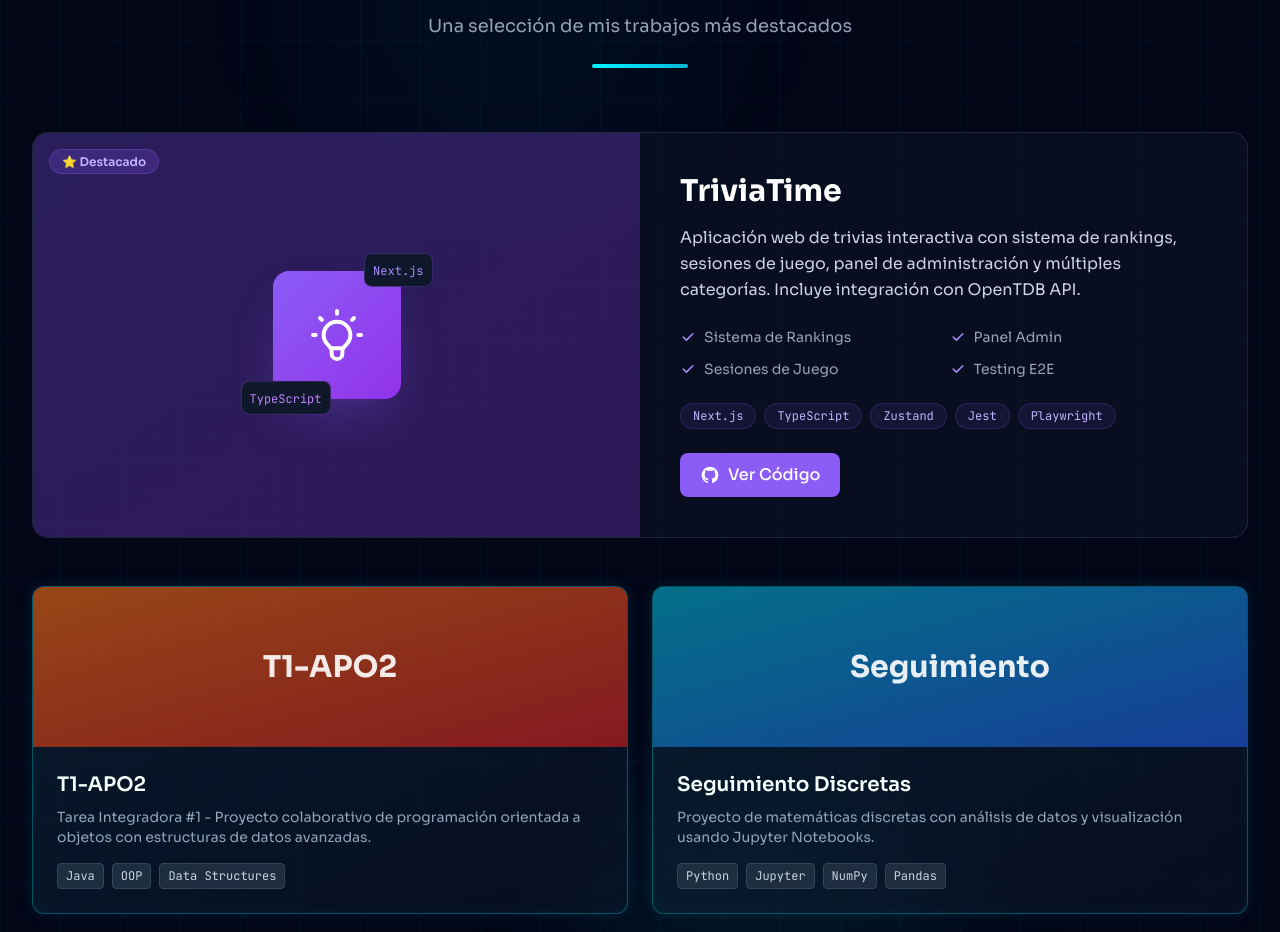
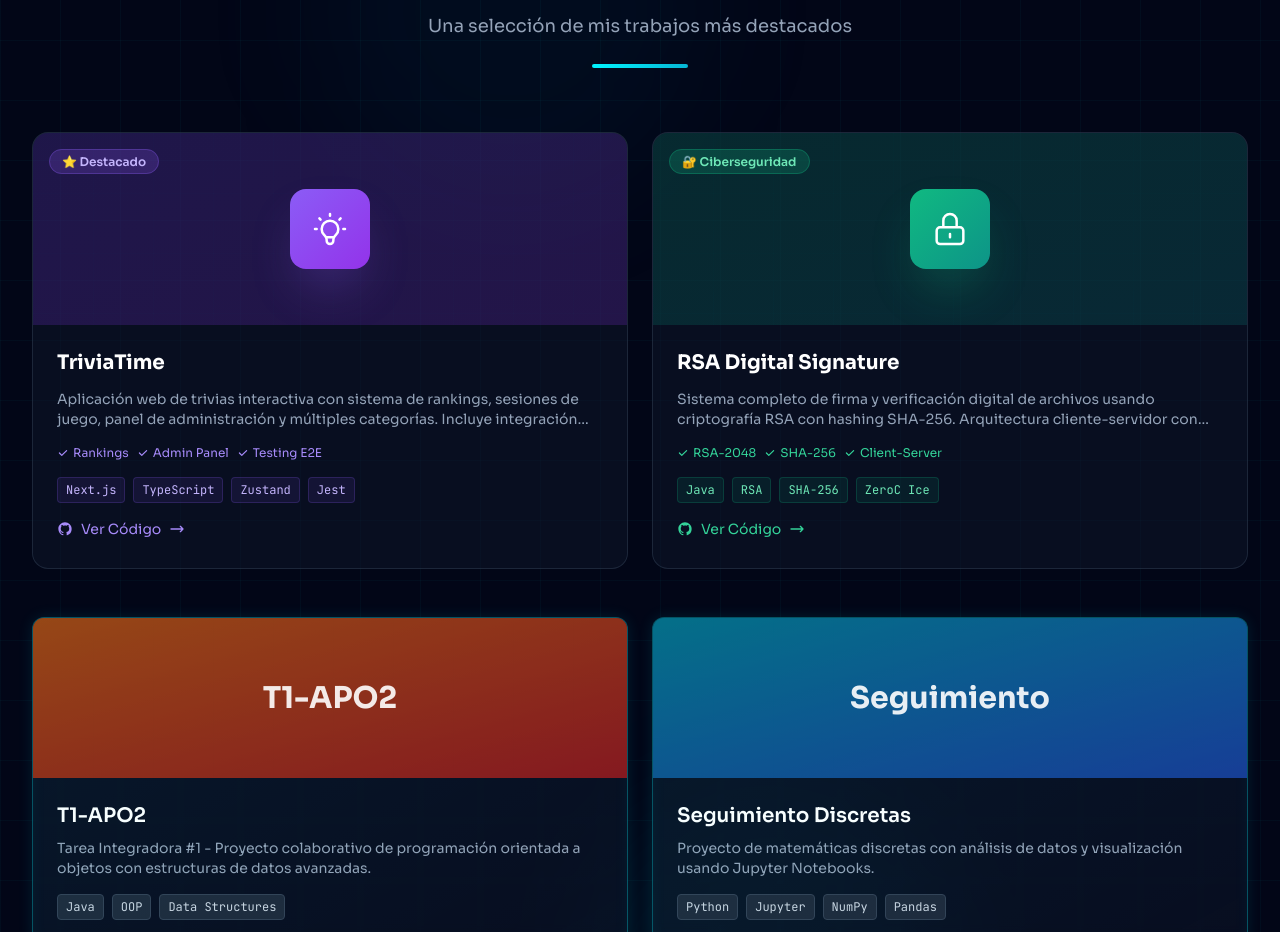
Before and after one commit to JuanAmor8/Portafolio-Juan-Amorocho, an Astro site: page / in a window 1280 px wide. Shown: the part 980-1912 px from the top of the page. Built offline with nearby package versions, Linux system fonts and the light colour scheme; Astro itself is replaced by a stand-in of ours.

Commit message:
Add RSA Digital Signature project and improve projects section

```diff
--- a/src/components/Projects.tsx
+++ b/src/components/Projects.tsx
@@ -14,9 +14,25 @@
     demo: null,
     featured: true,
     color: 'from-violet-500 to-purple-600',
+    icon: 'trivia',
   },
   {
     id: 2,
+    title: 'RSA Digital Signature',
+    description: {
+      es: 'Sistema completo de firma y verificación digital de archivos usando criptografía RSA con hashing SHA-256. Arquitectura cliente-servidor con ZeroC Ice.',
+      en: 'Complete digital file signing and verification system using RSA cryptography with SHA-256 hashing. Client-server architecture with ZeroC Ice.',
+    },
+    image: '/projects/signature.jpg',
+    technologies: ['Java', 'RSA', 'SHA-256', 'ZeroC Ice', 'BouncyCastle'],
+    github: 'https://github.com/Cibersecurity-Org/sigCheckImplementation',
+    demo: null,
+    featured: true,
+    color: 'from-emerald-500 to-teal-600',
+    icon: 'security',
+  },
+  {
+    id: 3,
     title: 'T1-APO2',
     description: {
       es: 'Tarea Integradora #1 - Proyecto colaborativo de programación orientada a objetos con estructuras de datos avanzadas.',
@@ -26,11 +42,12 @@
     technologies: ['Java', 'OOP', 'Data Structures'],
     github: 'https://github.com/JuanAmor8/T1-APO2',
     demo: null,
-    featured: true,
+    featured: false,
     color: 'from-orange-500 to-red-600',
+    icon: 'code',
   },
   {
-    id: 3,
+    id: 4,
     title: 'Seguimiento Discretas',
     description: {
       es: 'Proyecto de matemáticas discretas con análisis de datos y visualización usando Jupyter Notebooks.',
@@ -40,8 +57,9 @@
     technologies: ['Python', 'Jupyter', 'NumPy', 'Pandas'],
     github: 'https://github.com/JuanAmor8/Seguimiento-7-Discretas-',
     demo: null,
-    featured: true,
+    featured: false,
     color: 'from-cyan-500 to-blue-600',
+    icon: 'data',
   },
 ];
 
@@ -64,37 +82,20 @@
           <div className="w-24 h-1 bg-gradient-to-r from-accent-cyan to-primary-500 mx-auto rounded-full mt-6" />
         </div>
 
-        {/* Featured Project - TriviaTime */}
-        <div className="mb-12">
+        {/* Featured Projects */}
+        <div className="grid lg:grid-cols-2 gap-6 mb-12">
+          {/* TriviaTime */}
           <article className="group relative overflow-hidden rounded-2xl bg-dark-900/50 border border-dark-700/50 hover:border-violet-500/30 transition-all duration-500">
-            <div className="grid lg:grid-cols-2 gap-0">
-              {/* Left - Visual */}
-              <div className="relative h-64 lg:h-auto overflow-hidden bg-gradient-to-br from-violet-600/20 to-purple-600/20">
-                {/* Animated background */}
-                <div className="absolute inset-0 bg-gradient-to-br from-violet-500/10 to-purple-600/10" />
+            {/* Visual Header */}
+            <div className="relative h-48 overflow-hidden bg-gradient-to-br from-violet-600/20 to-purple-600/20">
               <div className="absolute inset-0 grid-background opacity-30" />
-
-                {/* Floating elements */}
               <div className="absolute inset-0 flex items-center justify-center">
-                  <div className="relative">
-                    {/* Main icon */}
-                    <div className="w-32 h-32 rounded-2xl bg-gradient-to-br from-violet-500 to-purple-600 flex items-center justify-center shadow-2xl shadow-violet-500/30 group-hover:scale-110 transition-transform duration-500">
-                      <svg className="w-16 h-16 text-white" fill="none" stroke="currentColor" viewBox="0 0 24 24">
+                <div className="w-20 h-20 rounded-2xl bg-gradient-to-br from-violet-500 to-purple-600 flex items-center justify-center shadow-2xl shadow-violet-500/30 group-hover:scale-110 transition-transform duration-500">
+                  <svg className="w-10 h-10 text-white" fill="none" stroke="currentColor" viewBox="0 0 24 24">
                     <path strokeLinecap="round" strokeLinejoin="round" strokeWidth={1.5} d="M9.663 17h4.673M12 3v1m6.364 1.636l-.707.707M21 12h-1M4 12H3m3.343-5.657l-.707-.707m2.828 9.9a5 5 0 117.072 0l-.548.547A3.374 3.374 0 0014 18.469V19a2 2 0 11-4 0v-.531c0-.895-.356-1.754-.988-2.386l-.548-.547z" />
                   </svg>
                 </div>
-
-                    {/* Orbiting badges */}
-                    <div className="absolute -top-4 -right-8 bg-dark-900 border border-violet-500/30 rounded-lg px-2 py-1 animate-float">
-                      <span className="text-violet-400 font-mono text-xs">Next.js</span>
               </div>
-                    <div className="absolute -bottom-4 -left-8 bg-dark-900 border border-purple-500/30 rounded-lg px-2 py-1 animate-float animation-delay-400">
-                      <span className="text-purple-400 font-mono text-xs">TypeScript</span>
-                    </div>
-                  </div>
-                </div>
-
-                {/* Featured badge */}
               <div className="absolute top-4 left-4">
                 <span className="px-3 py-1 text-xs font-semibold bg-violet-500/20 text-violet-300 rounded-full border border-violet-500/30">
                   ⭐ {language === 'es' ? 'Destacado' : 'Featured'}
@@ -102,67 +103,125 @@
               </div>
             </div>
 
-              {/* Right - Content */}
-              <div className="p-8 lg:p-10 flex flex-col justify-center">
-                <h3 className="text-2xl lg:text-3xl font-bold text-white mb-4 group-hover:text-violet-400 transition-colors">
+            {/* Content */}
+            <div className="p-6">
+              <h3 className="text-xl font-bold text-white mb-3 group-hover:text-violet-400 transition-colors">
                 TriviaTime
               </h3>
-
-                <p className="text-dark-300 mb-6 leading-relaxed">
+              <p className="text-dark-400 text-sm mb-4 line-clamp-2">
                 {projects[0].description[language]}
               </p>
 
-                {/* Features */}
-                <div className="grid grid-cols-2 gap-3 mb-6">
-                  {[
-                    { es: 'Sistema de Rankings', en: 'Ranking System' },
-                    { es: 'Panel Admin', en: 'Admin Panel' },
-                    { es: 'Sesiones de Juego', en: 'Game Sessions' },
-                    { es: 'Testing E2E', en: 'E2E Testing' },
-                  ].map((feature, i) => (
-                    <div key={i} className="flex items-center space-x-2 text-sm text-dark-400">
-                      <svg className="w-4 h-4 text-violet-400" fill="currentColor" viewBox="0 0 20 20">
+              {/* Features mini */}
+              <div className="flex flex-wrap gap-2 mb-4">
+                {['Rankings', 'Admin Panel', 'Testing E2E'].map((f, i) => (
+                  <span key={i} className="text-xs text-violet-400 flex items-center gap-1">
+                    <svg className="w-3 h-3" fill="currentColor" viewBox="0 0 20 20">
                       <path fillRule="evenodd" d="M16.707 5.293a1 1 0 010 1.414l-8 8a1 1 0 01-1.414 0l-4-4a1 1 0 011.414-1.414L8 12.586l7.293-7.293a1 1 0 011.414 0z" clipRule="evenodd" />
                     </svg>
-                      <span>{feature[language]}</span>
-                    </div>
+                    {f}
+                  </span>
                 ))}
               </div>
 
               {/* Technologies */}
-                <div className="flex flex-wrap gap-2 mb-6">
-                  {projects[0].technologies.map((tech) => (
-                    <span
-                      key={tech}
-                      className="px-3 py-1 text-xs font-mono bg-violet-500/10 border border-violet-500/20 rounded-full text-violet-300"
-                    >
+              <div className="flex flex-wrap gap-2 mb-4">
+                {projects[0].technologies.slice(0, 4).map((tech) => (
+                  <span key={tech} className="px-2 py-1 text-xs font-mono bg-violet-500/10 border border-violet-500/20 rounded text-violet-300">
                     {tech}
                   </span>
                 ))}
               </div>
 
-                {/* Actions */}
-                <div className="flex gap-4">
+              {/* Action */}
               <a
                 href={projects[0].github}
                 target="_blank"
                 rel="noopener noreferrer"
-                    className="inline-flex items-center space-x-2 px-5 py-2.5 bg-violet-500 hover:bg-violet-600 text-white rounded-lg transition-colors font-medium"
+                className="inline-flex items-center space-x-2 text-sm text-violet-400 hover:text-violet-300 transition-colors"
               >
-                    <svg className="w-5 h-5" fill="currentColor" viewBox="0 0 24 24">
+                <svg className="w-4 h-4" fill="currentColor" viewBox="0 0 24 24">
                   <path fillRule="evenodd" d="M12 2C6.477 2 2 6.484 2 12.017c0 4.425 2.865 8.18 6.839 9.504.5.092.682-.217.682-.483 0-.237-.008-.868-.013-1.703-2.782.605-3.369-1.343-3.369-1.343-.454-1.158-1.11-1.466-1.11-1.466-.908-.62.069-.608.069-.608 1.003.07 1.531 1.032 1.531 1.032.892 1.53 2.341 1.088 2.91.832.092-.647.35-1.088.636-1.338-2.22-.253-4.555-1.113-4.555-4.951 0-1.093.39-1.988 1.029-2.688-.103-.253-.446-1.272.098-2.65 0 0 .84-.27 2.75 1.026A9.564 9.564 0 0112 6.844c.85.004 1.705.115 2.504.337 1.909-1.296 2.747-1.027 2.747-1.027.546 1.379.202 2.398.1 2.651.64.7 1.028 1.595 1.028 2.688 0 3.848-2.339 4.695-4.566 4.943.359.309.678.92.678 1.855 0 1.338-.012 2.419-.012 2.747 0 .268.18.58.688.482A10.019 10.019 0 0022 12.017C22 6.484 17.522 2 12 2z" clipRule="evenodd" />
                 </svg>
                 <span>{language === 'es' ? 'Ver Código' : 'View Code'}</span>
+                <svg className="w-4 h-4" fill="none" stroke="currentColor" viewBox="0 0 24 24">
+                  <path strokeLinecap="round" strokeLinejoin="round" strokeWidth={2} d="M17 8l4 4m0 0l-4 4m4-4H3" />
+                </svg>
               </a>
             </div>
+          </article>
+
+          {/* RSA Digital Signature */}
+          <article className="group relative overflow-hidden rounded-2xl bg-dark-900/50 border border-dark-700/50 hover:border-emerald-500/30 transition-all duration-500">
+            {/* Visual Header */}
+            <div className="relative h-48 overflow-hidden bg-gradient-to-br from-emerald-600/20 to-teal-600/20">
+              <div className="absolute inset-0 grid-background opacity-30" />
+              <div className="absolute inset-0 flex items-center justify-center">
+                <div className="w-20 h-20 rounded-2xl bg-gradient-to-br from-emerald-500 to-teal-600 flex items-center justify-center shadow-2xl shadow-emerald-500/30 group-hover:scale-110 transition-transform duration-500">
+                  <svg className="w-10 h-10 text-white" fill="none" stroke="currentColor" viewBox="0 0 24 24">
+                    <path strokeLinecap="round" strokeLinejoin="round" strokeWidth={1.5} d="M12 15v2m-6 4h12a2 2 0 002-2v-6a2 2 0 00-2-2H6a2 2 0 00-2 2v6a2 2 0 002 2zm10-10V7a4 4 0 00-8 0v4h8z" />
+                  </svg>
                 </div>
+              </div>
+              <div className="absolute top-4 left-4">
+                <span className="px-3 py-1 text-xs font-semibold bg-emerald-500/20 text-emerald-300 rounded-full border border-emerald-500/30">
+                  🔐 {language === 'es' ? 'Ciberseguridad' : 'Cybersecurity'}
+                </span>
+              </div>
+            </div>
+
+            {/* Content */}
+            <div className="p-6">
+              <h3 className="text-xl font-bold text-white mb-3 group-hover:text-emerald-400 transition-colors">
+                RSA Digital Signature
+              </h3>
+              <p className="text-dark-400 text-sm mb-4 line-clamp-2">
+                {projects[1].description[language]}
+              </p>
+
+              {/* Features mini */}
+              <div className="flex flex-wrap gap-2 mb-4">
+                {['RSA-2048', 'SHA-256', 'Client-Server'].map((f, i) => (
+                  <span key={i} className="text-xs text-emerald-400 flex items-center gap-1">
+                    <svg className="w-3 h-3" fill="currentColor" viewBox="0 0 20 20">
+                      <path fillRule="evenodd" d="M16.707 5.293a1 1 0 010 1.414l-8 8a1 1 0 01-1.414 0l-4-4a1 1 0 011.414-1.414L8 12.586l7.293-7.293a1 1 0 011.414 0z" clipRule="evenodd" />
+                    </svg>
+                    {f}
+                  </span>
+                ))}
+              </div>
+
+              {/* Technologies */}
+              <div className="flex flex-wrap gap-2 mb-4">
+                {projects[1].technologies.slice(0, 4).map((tech) => (
+                  <span key={tech} className="px-2 py-1 text-xs font-mono bg-emerald-500/10 border border-emerald-500/20 rounded text-emerald-300">
+                    {tech}
+                  </span>
+                ))}
+              </div>
+
+              {/* Action */}
+              <a
+                href={projects[1].github}
+                target="_blank"
+                rel="noopener noreferrer"
+                className="inline-flex items-center space-x-2 text-sm text-emerald-400 hover:text-emerald-300 transition-colors"
+              >
+                <svg className="w-4 h-4" fill="currentColor" viewBox="0 0 24 24">
+                  <path fillRule="evenodd" d="M12 2C6.477 2 2 6.484 2 12.017c0 4.425 2.865 8.18 6.839 9.504.5.092.682-.217.682-.483 0-.237-.008-.868-.013-1.703-2.782.605-3.369-1.343-3.369-1.343-.454-1.158-1.11-1.466-1.11-1.466-.908-.62.069-.608.069-.608 1.003.07 1.531 1.032 1.531 1.032.892 1.53 2.341 1.088 2.91.832.092-.647.35-1.088.636-1.338-2.22-.253-4.555-1.113-4.555-4.951 0-1.093.39-1.988 1.029-2.688-.103-.253-.446-1.272.098-2.65 0 0 .84-.27 2.75 1.026A9.564 9.564 0 0112 6.844c.85.004 1.705.115 2.504.337 1.909-1.296 2.747-1.027 2.747-1.027.546 1.379.202 2.398.1 2.651.64.7 1.028 1.595 1.028 2.688 0 3.848-2.339 4.695-4.566 4.943.359.309.678.92.678 1.855 0 1.338-.012 2.419-.012 2.747 0 .268.18.58.688.482A10.019 10.019 0 0022 12.017C22 6.484 17.522 2 12 2z" clipRule="evenodd" />
+                </svg>
+                <span>{language === 'es' ? 'Ver Código' : 'View Code'}</span>
+                <svg className="w-4 h-4" fill="none" stroke="currentColor" viewBox="0 0 24 24">
+                  <path strokeLinecap="round" strokeLinejoin="round" strokeWidth={2} d="M17 8l4 4m0 0l-4 4m4-4H3" />
+                </svg>
+              </a>
             </div>
           </article>
         </div>
 
         {/* Other Projects Grid */}
         <div className="grid md:grid-cols-2 gap-6">
-          {projects.slice(1).map((project, index) => (
+          {projects.filter(p => !p.featured).map((project, index) => (
             <article
               key={project.id}
               className="group card-futuristic overflow-hidden hover:scale-[1.02] transition-all duration-300"
```
Lines whose indentation alone changed are shown as unchanged.
